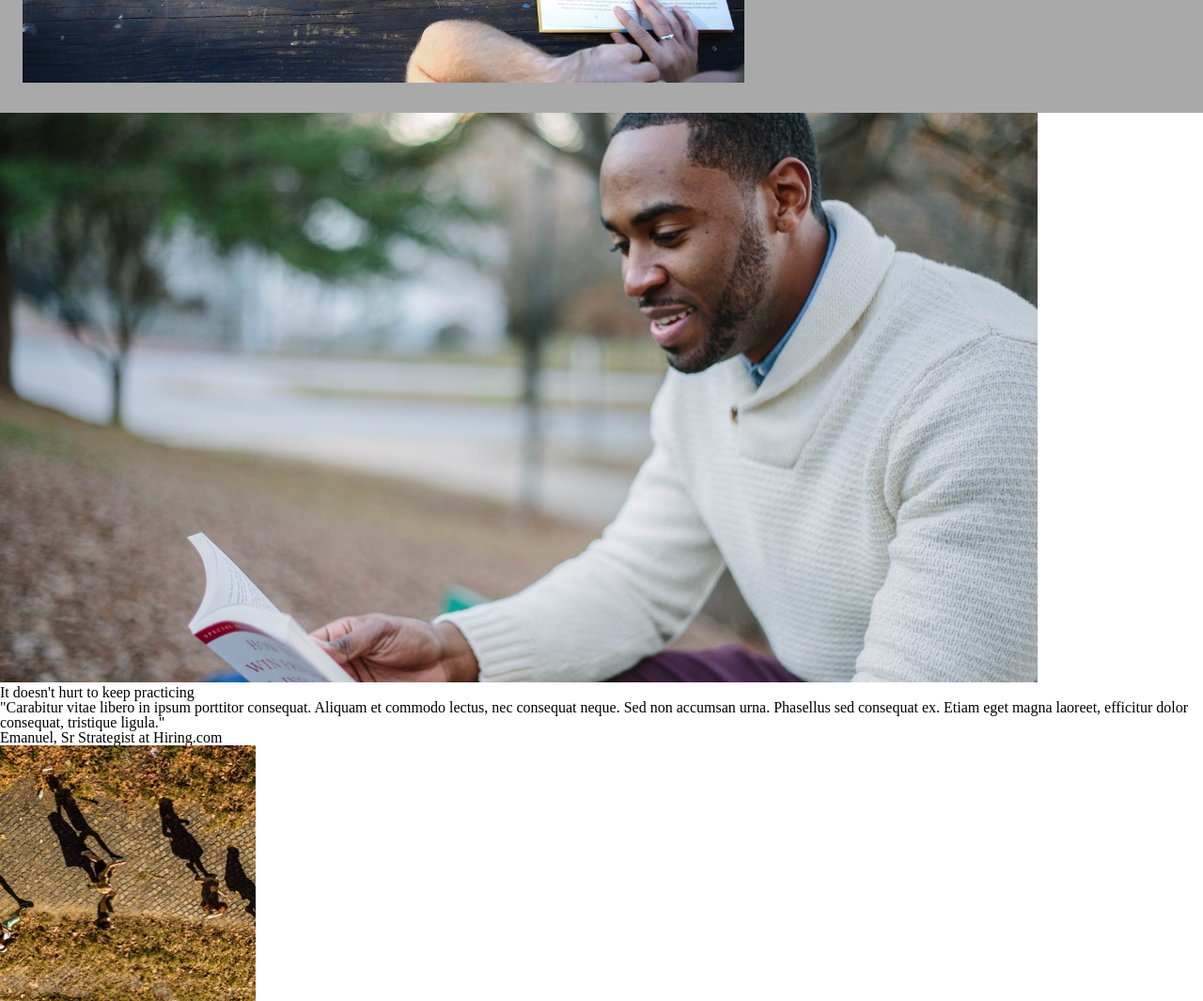
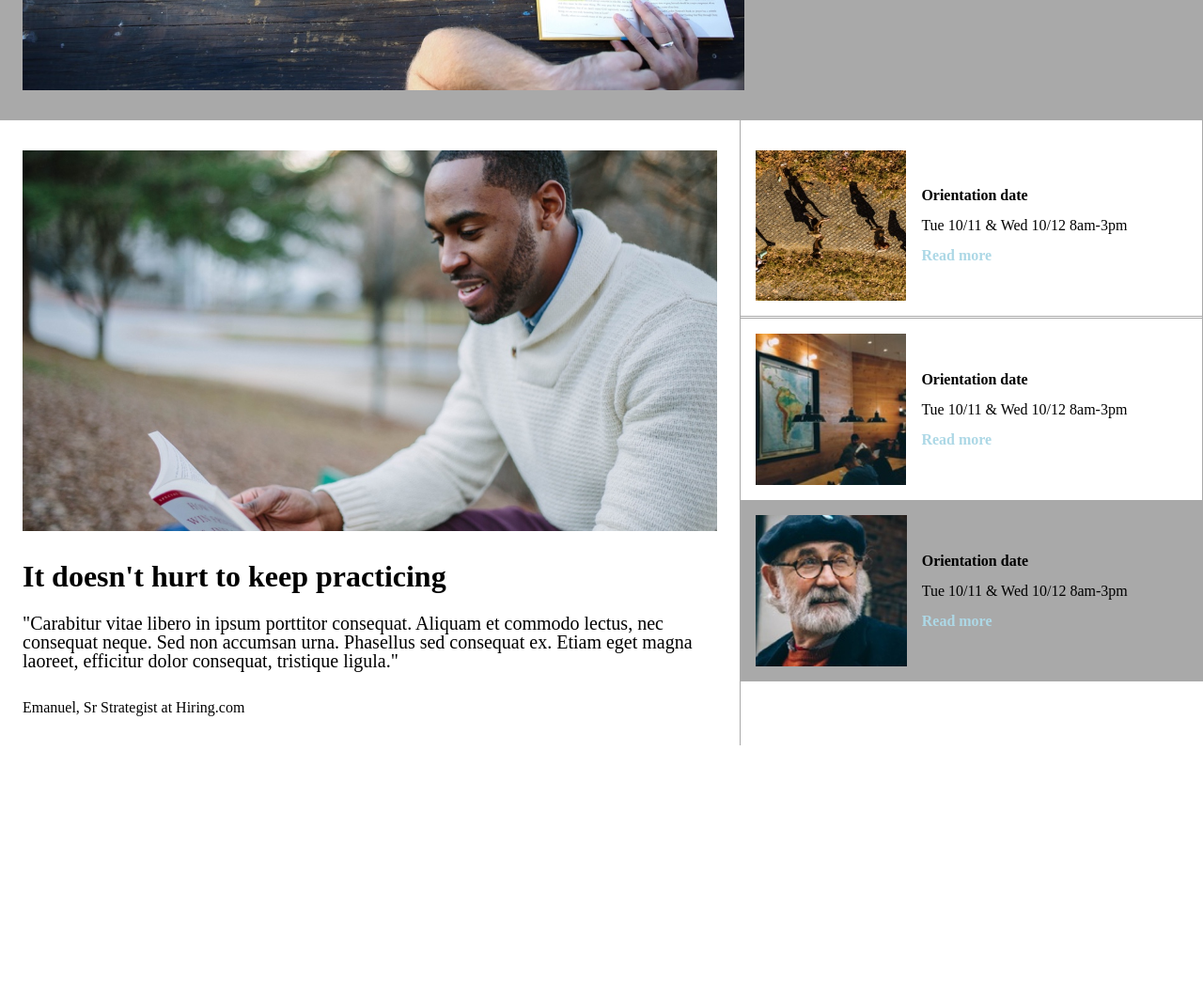
Before and after one commit to Hanshimoto/Colmar-Academy, a plain HTML site: page index.html in a window 1280 px wide. Shown: the part 560-1625 px from the top of the page at 94% size. After the commit the page ends 1353 px from the top, so only its background shows below. Drawn offline with Linux system fonts and the light colour scheme.

Commit message:
add css information section and add comments

```diff
--- a/sources/styles/style.css
+++ b/sources/styles/style.css
@@ -1,3 +1,5 @@
+/* general section */
+
 html {
   font-size: 16px;
 }
@@ -21,9 +23,7 @@ div {
   display: block;
 }
 
-.header-content {
-  background-color: darkgrey;
-}
+/* top navigation logo section */
 
 nav {
   display: flex;
@@ -43,6 +43,20 @@ nav img {
   padding: 1rem 0 1rem 0;
 }
 
+.colmar-part {
+  color: black;
+  font-weight: 400;
+  font-size: 1.5rem;
+}
+
+.academy-part {
+  color: grey;
+  font-weight: 400;
+  font-size: 1.5rem;
+}
+
+/* top navigation links section */
+
 ul {
   display: block;
 }
@@ -55,10 +69,23 @@ nav li {
   display: inline;
 }
 
+nav a {
+  color: grey;
+  font-size: 1rem;
+  font-weight: bold;
+  padding-left: 1rem;
+}
+
 .menu-desktop {
   display: flex;
   margin-right: 1.5rem;
   justify-content: flex-end;
+}
+
+/* header section */
+
+.header-content {
+  background-color: darkgrey;
 }
 
 .header-content {
@@ -110,3 +137,103 @@ nav li {
 .startbutton a {
   color: White;
 }
+
+/* information section */
+
+.information-container {
+  display: flex;
+  flex-direction: row;
+  align-items: flex-start;
+}
+
+/* information section left*/
+
+.information-main {
+  width: 60%;
+  height: auto;
+  padding: 0 1.5rem;
+  border-right: 1px solid darkgrey;
+}
+
+.information-main img {
+  display: flex;
+  flex-direction: column;
+  width: 100%;
+  height: auto;
+  margin-top: 2rem;
+}
+
+.information-main h2 {
+  font-size: 2rem;
+  font-weight: bold;
+  padding-top: 2rem;
+}
+
+.information-main p {
+  font-size: 1.25rem;
+  font-style: normal;
+  padding-top: 1.5rem;
+}
+
+.information-main h5 {
+  font-size: 1rem;
+  font-style: normal;
+  padding: 2rem 0;
+}
+
+/* information section right (fun part)*/
+
+.information-blox-desktop {
+  display: flex;
+  flex-direction: column;
+  width: 40%;
+  height: auto;
+}
+
+.information-blox-desktop img {
+  width: 35%;
+  height: auto;
+}
+
+.information1 {
+  display: flex;
+  align-items: center;
+  border-right: 1px solid darkgrey;
+  border-bottom: double darkgrey;
+  padding: 2rem 1rem 1rem 1rem;
+}
+
+.information2 {
+  display: flex;
+  align-items: center;
+  border-right: 1px solid darkgrey;
+  padding: 1rem;
+}
+
+.information3 {
+  display: flex;
+  align-items: center;
+  padding: 1rem;
+  background-color: darkgrey;
+}
+
+.information-text {
+  padding-left: 1rem;
+}
+
+.information-text h4 {
+  font-size: 1rem;
+  font-weight: bold;
+  padding-bottom: 1rem;
+}
+
+.information-text p {
+  font-size: 1rem;
+  font-weight: normal;
+  padding-bottom: 1rem;
+}
+
+.information-text a {
+  color: lightblue;
+  font-weight: bold;
+}
```
